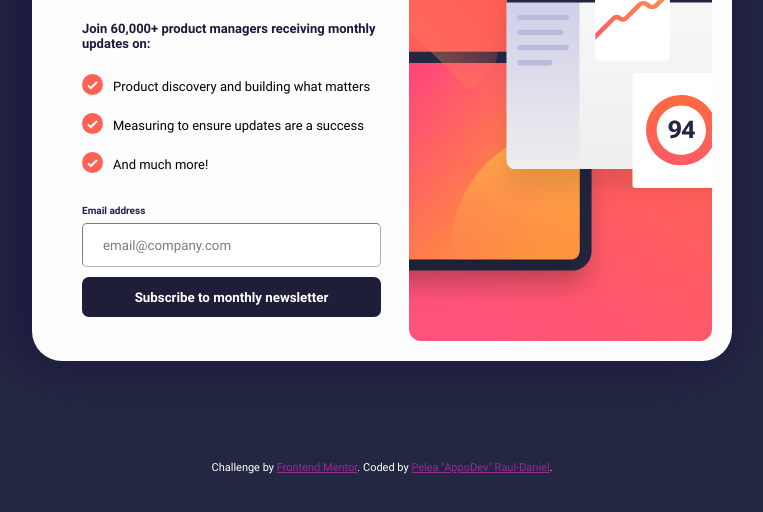
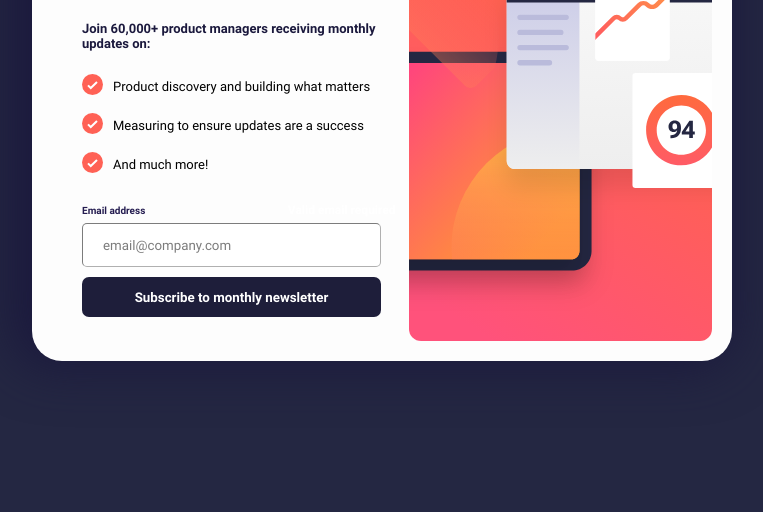
Before and after one commit to PeleaRaul/newsletter-fm, a plain HTML site: page index.html in a window 1280 px wide. Shown: the part 278-790 px from the top of the page, without its empty margins (258-1021 px from the left). Drawn offline with nearby package versions, Linux system fonts and the light colour scheme.

Commit message:
removed the claim

```diff
--- a/index.html
+++ b/index.html
@@ -59,15 +59,6 @@
       </div>
     </div>
     <!-- Success message end -->
-
-    <!-- Attribution start -->
-    <div class="attribution">
-      Challenge by
-      <a href="https://www.frontendmentor.io?ref=challenge" target="_blank"
-        >Frontend Mentor</a
-      >. Coded by <a href="https://www.linkedin.com/in/pelearauldaniel/">Pelea "AppoDev" Raul-Daniel</a>.
-    </div>
-    <!-- Attribution end -->
     <script src="https://ajax.googleapis.com/ajax/libs/jquery/2.1.1/jquery.min.js"></script>
     <script type="text/javascript" src="assets/script.js"></script>
   </body>
```
